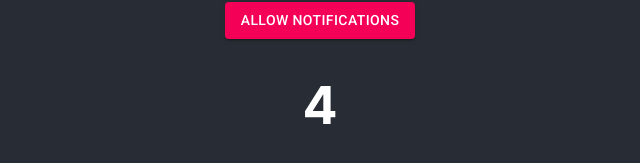
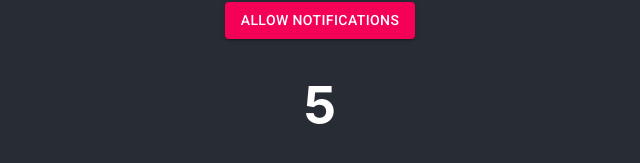
Before and after one commit to Feralamillo/pwa, a React (Create React App) app: page / in a window 1280 px wide. Shown: the part 473-636 px from the top of the page, without its empty margins (320-960 px from the left). Built offline with nearby package versions, Linux system fonts and the light colour scheme.

Commit message:
[PWA] update version

```diff
--- a/src/App.tsx
+++ b/src/App.tsx
@@ -74,7 +74,7 @@ function App() {
         >
           Allow Notifications
         </Button>
-        <h1>4</h1>
+        <h1>5</h1>
       </header>
     </div>
   );
```
